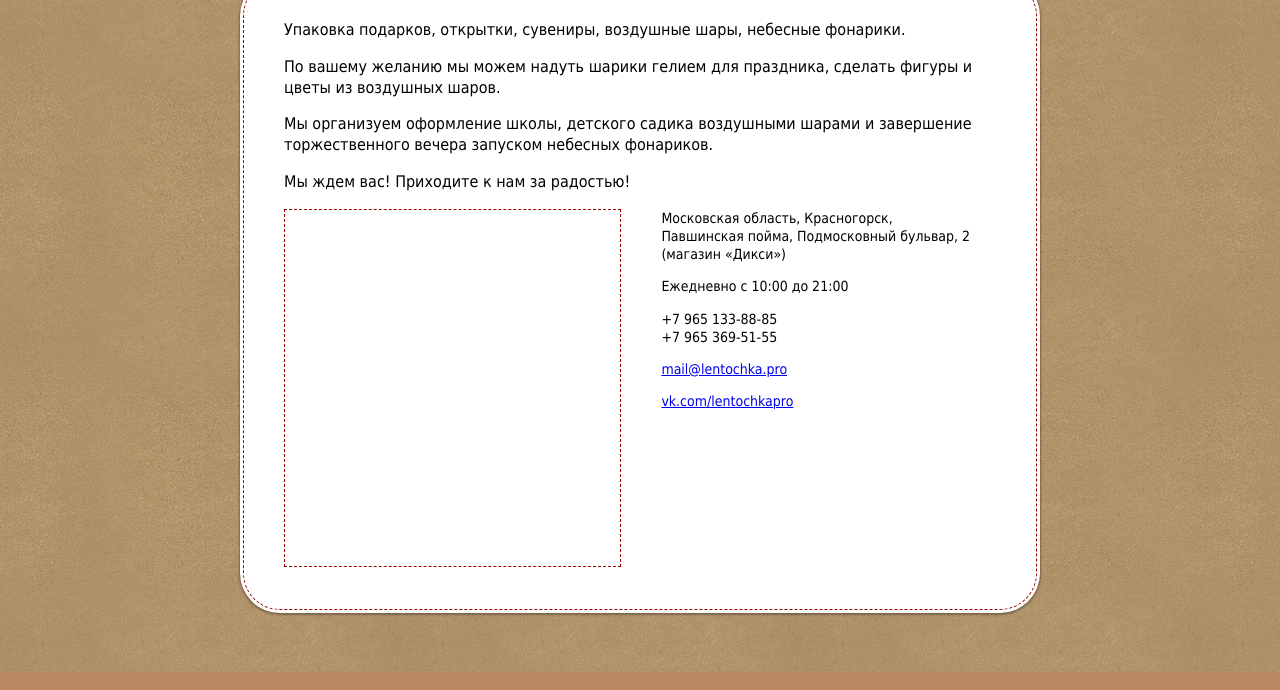
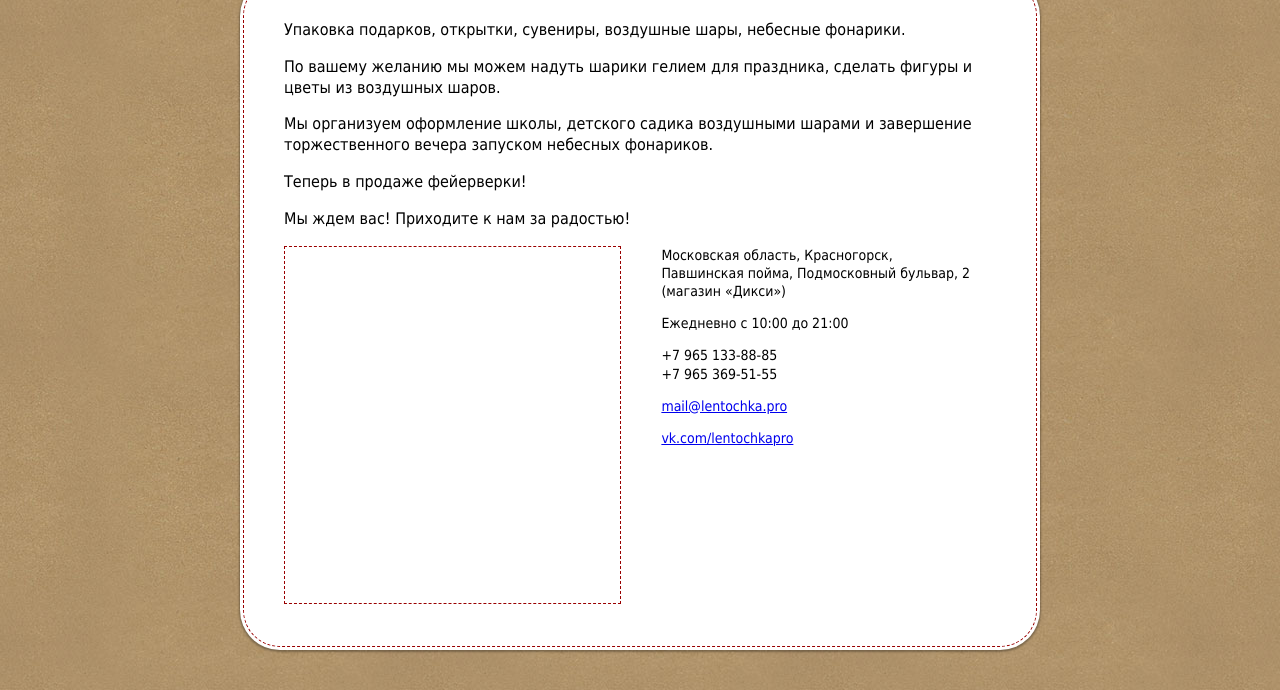
Before and after one commit to mishanga/lentochka, a plain HTML site: page index.html in a window 1280 px wide. Shown: the part 128-818 px from the top of the page. Drawn offline with Linux system fonts and the light colour scheme.

Commit message:
Fireworks

```diff
--- a/index.html
+++ b/index.html
@@ -135,6 +135,7 @@
                         <p>Упаковка подарков, открытки, сувениры, воздушные шары, небесные фонарики.</p>
                         <p>По вашему желанию мы можем <b>надуть шарики гелием</b> для праздника, сделать <b>фигуры и цветы из воздушных шаров</b>.</p>
                         <p>Мы организуем оформление школы, детского садика воздушными шарами и завершение торжественного вечера запуском небесных фонариков.</p>
+                        <p>Теперь в продаже фейерверки!</p>
                         <p>Мы ждем вас! Приходите к нам за радостью!</p>
                     </div>
                     <div class="contacts">
```
